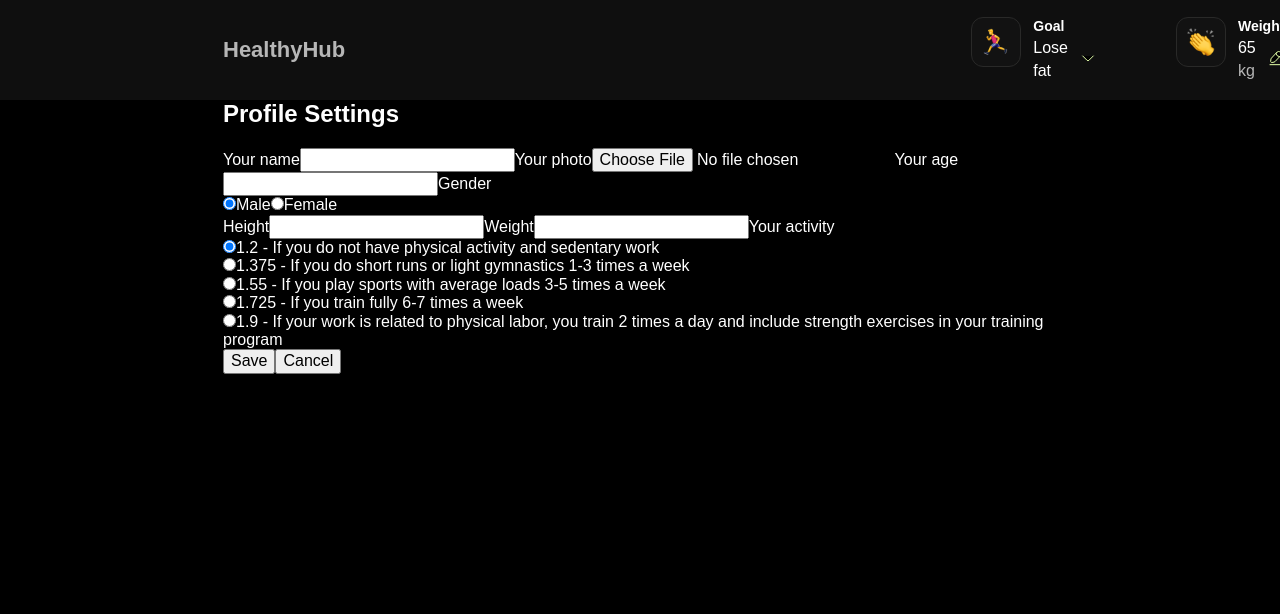
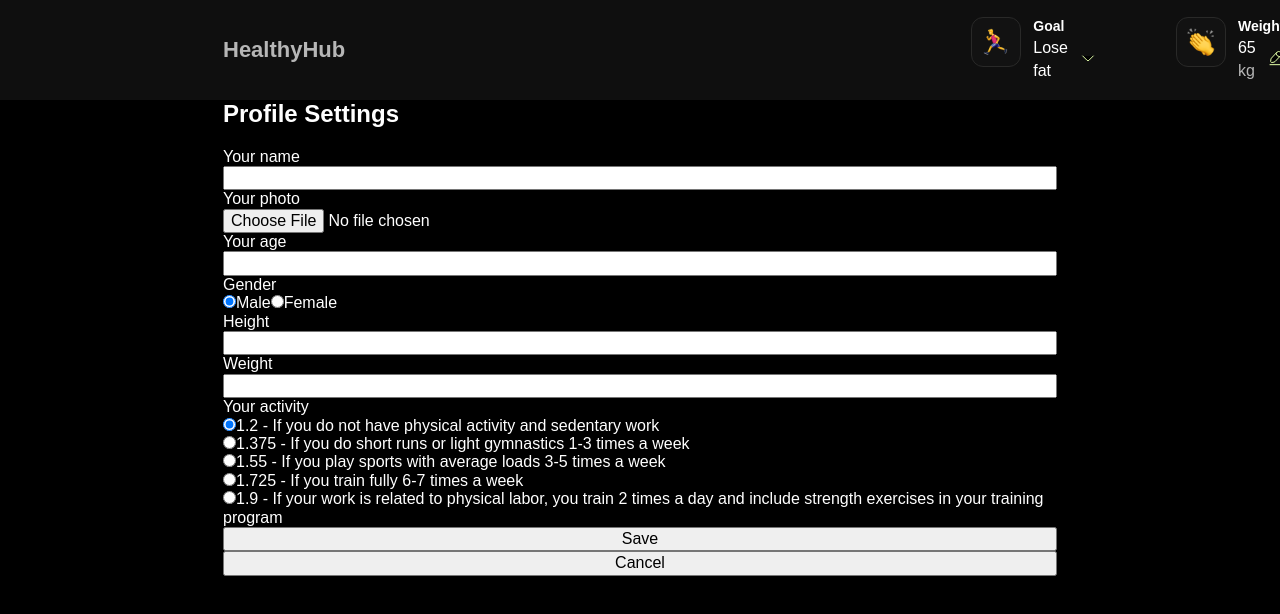
Before and after one commit to KatanES/HealthyHub, a React app: page /HealthyHub/settings in a window 1280 px wide. Shown: the top 614 px of the page. Built offline with nearby package versions, Linux system fonts and the light colour scheme; no server answers; the HTML template or start-up script is replaced by a standard one.

Commit message:
1st style for form

```diff
--- a/src/components/AuthorizedUser/UserInformation/UserInformation.jsx
+++ b/src/components/AuthorizedUser/UserInformation/UserInformation.jsx
@@ -2,6 +2,7 @@ import { useState, useEffect } from 'react';
 import { useFormik } from 'formik';
 import axios from 'axios';
 import * as Yup from 'yup';
+import { FormStyle } from './UserInformation.styled';
 
 const settingsSchema = Yup.object().shape({
   name: Yup.string()
@@ -100,7 +101,7 @@ const SettingsPage = () => {
 
   return (
     <div>
-      <form onSubmit={formik.handleSubmit}>
+      <FormStyle onSubmit={formik.handleSubmit}>
         <label>Your name</label>
         <input
           type="text"
@@ -179,7 +180,7 @@ const SettingsPage = () => {
         <button type="button" onClick={formik.handleReset}>
           Cancel
         </button>
-      </form>
+      </FormStyle>
     </div>
   );
 };
--- a/src/components/AuthorizedUser/UserInformation/UserInformation.styled.jsx
+++ b/src/components/AuthorizedUser/UserInformation/UserInformation.styled.jsx
@@ -0,0 +1,6 @@
+import styled from 'styled-components';
+
+export const FormStyle = styled.form`
+  display: flex;
+  flex-direction: column;
+`;
```
